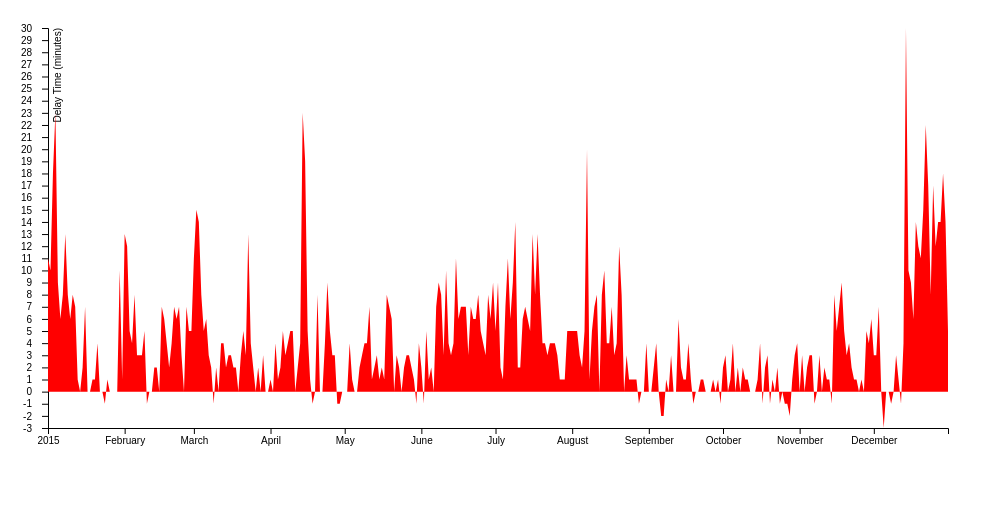
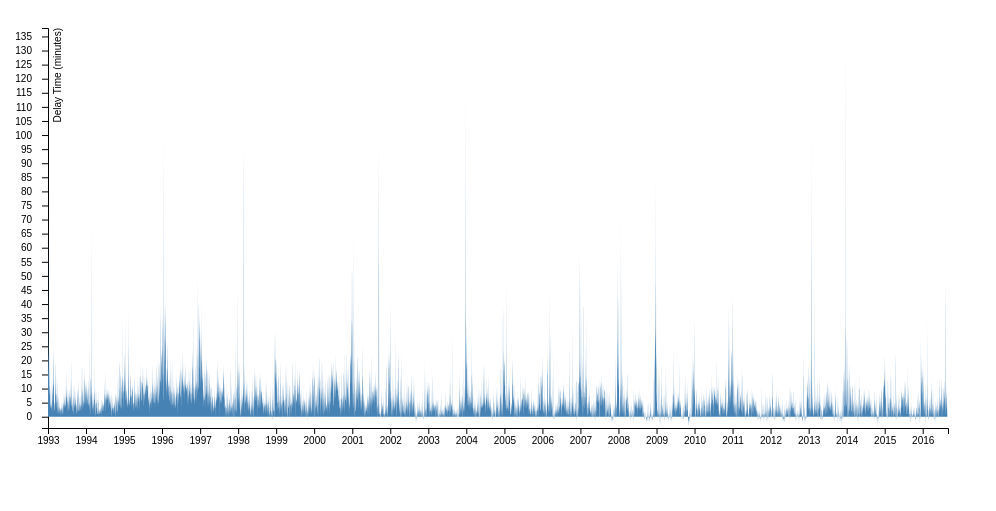
Before and after one commit to safiah609/TravelMap, a plain HTML site: page Index.html in a window 1280 px wide. Shown: the whole page, without its empty margins (0-996 px from the left). Drawn offline with nearby package versions, Linux system fonts and the light colour scheme.

Commit message:
area chart

```diff
--- a/script.js
+++ b/script.js
@@ -3,7 +3,6 @@ var us_intl_airport_loc;
 var all_us_intl_airports;
 var lat_long = [];
 var valid_codes = [];
-// var SLC_average = [];
 
 function drawMap (all_us_intl_airports_loc) {
     var w = 1500;
@@ -168,8 +167,11 @@ function drawMap (all_us_intl_airports_loc) {
 function generateLineChart(SLC_average) {
     console.log("inside generate lines")
     var margin = {top:20, right:20, bottom:80, left:40},
+        margin2 = {top: 430, right: 20, bottom: 10, left: 40},
         width = 960 - margin.left - margin.right,
         height = 500 - margin.top - margin.bottom;
+        height2 = 500 - margin2.top - margin2.bottom;
+
 
     var svg = d3.select("#l1")
         .append("svg")
@@ -179,6 +181,9 @@ function generateLineChart(SLC_average) {
 
 
     var x = d3.scaleTime()
+        .range([0, width]);
+
+    var x2 = d3.scaleTime()
         .range([0, width]);
 
     var y = d3.scaleLinear()
@@ -198,13 +203,17 @@ function generateLineChart(SLC_average) {
     var min = function (d) {
         return d3.min(d.DepDelay)
     }
+
     var area = d3.area()
-        .x(function(d) { return x(d.FlightDate); })
+        .x(function(d) {
+            return x(d.FlightDate);
+        })
         .y0(function (d) {
             return y(0)
         })
-        .y1(function(d) { return y(d.DepDelay); });
-
+        .y1(function(d) {
+            return y(d.DepDelay);
+        });
 
     x.domain(d3.extent(SLC_average, function(d) {
         return d.FlightDate;
@@ -212,7 +221,7 @@ function generateLineChart(SLC_average) {
 
     y.domain(d3.extent(SLC_average, function(d) {
         if(+d.DepDelay<0){
-            console.log("domain for y is "+d.DepDelay)
+            // d3.select(this).classed("negarea", "true")
         }
         return +d.DepDelay;
     }));
@@ -294,16 +303,16 @@ d3.csv("data/SLC_average.csv", function (error, csv) {
     csv.forEach(function (d) {
         d.FlightDate = format_time(d.FlightDate);
         // d.Origin = d.Origin;
-        // d.DepDelay = d.DepDelay;
+        d.DepDelay = d.DepDelay;
         // d.ArrDelay = d.ArrDelay;
         // d.CRSElapsedTime = d. CRSElapsedTime;
         // d.ActualElapsedTime = d.ActualElapsedTime;
     });
     SLC_average = csv;
     console.log(SLC_average)
-    SLC_average = csv.filter(function (d) {
-        return new Date(d.FlightDate).getFullYear() === 2015;
-    });
+    // SLC_average = csv.filter(function (d) {
+    //     return new Date(d.FlightDate).getFullYear() === 2015;
+    // });
 
     console.log("length of slc_avg is "+SLC_average.length)
     generateLineChart(SLC_average)
--- a/styles.css
+++ b/styles.css
@@ -37,8 +37,12 @@ circle {
     stroke-width: 1.5px;
 }
 
+.negarea {
+    fill: red;
+}
+
 .area {
-    fill: red;
+    fill: steelblue;
 }
 
 .focus circle {
```
